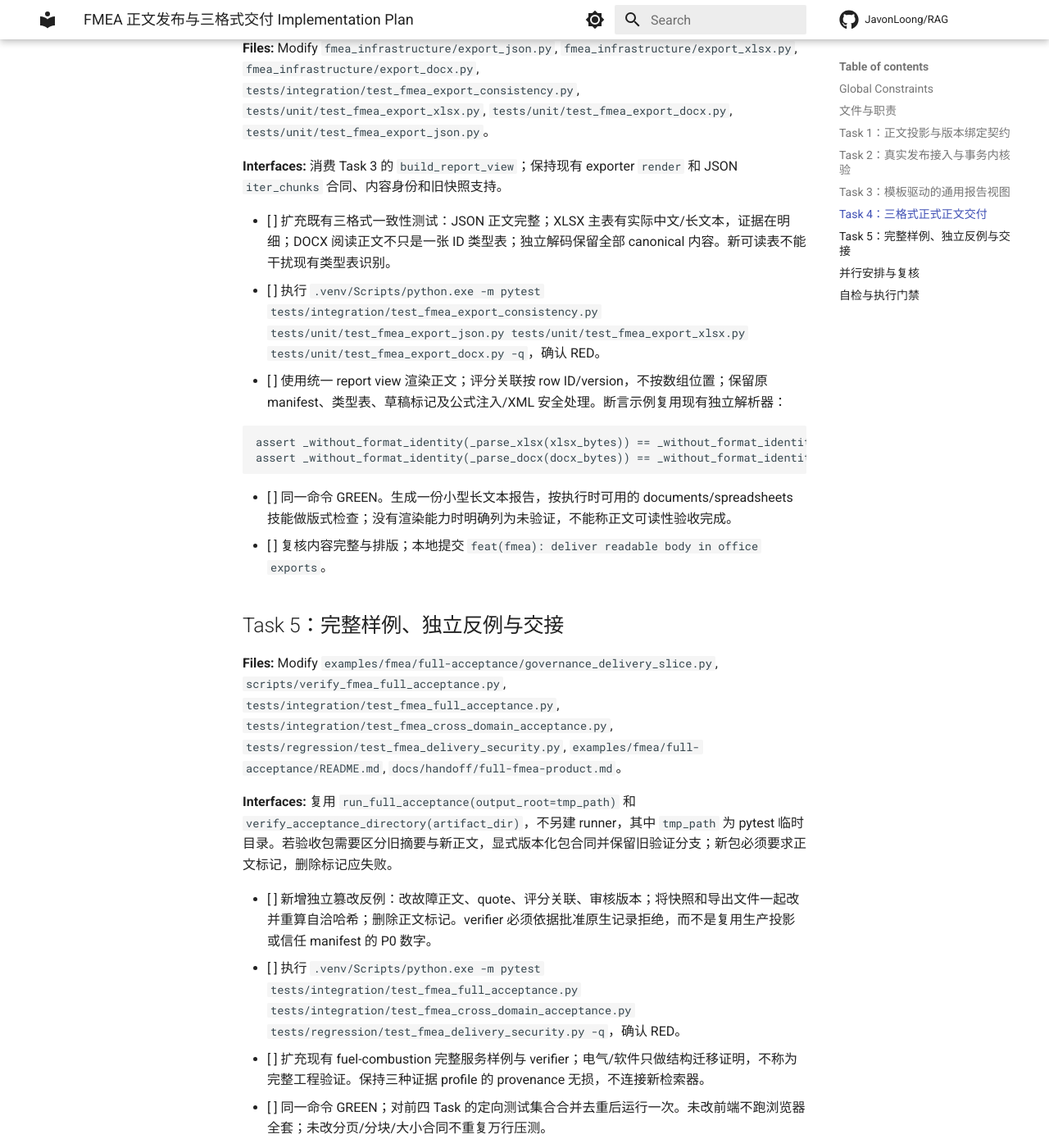
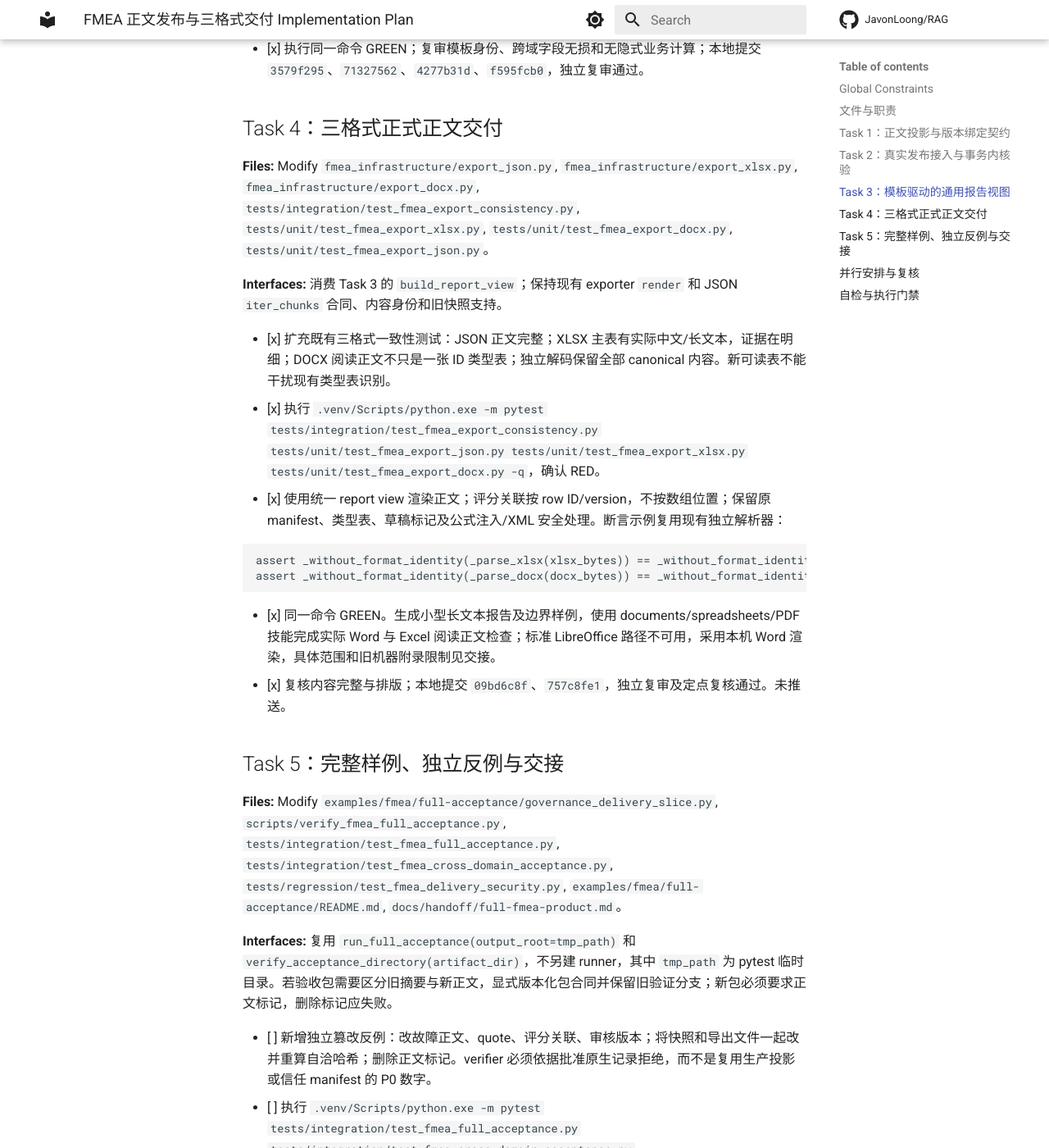
Before and after one commit to JavonLoong/RAG, an MkDocs documentation site: the page built from docs/superpowers/plans/2026-09-04-fmea-publication-body.md, in a window 1280 px wide and 1400 px high, scrolled down 6272 px. Shown: the whole window at 82% size. Built offline with MkDocs 1.6.1 and Material for MkDocs 9.7.7, drawn with Linux system fonts in a browser that asks for light colours; comment, search, counter and statistics services are not loaded; some of the changed text lies outside the part shown.

Commit message:
docs(fmea): record publication body task 4 completion

````diff
--- a/docs/superpowers/plans/2026-09-04-fmea-publication-body.md
+++ b/docs/superpowers/plans/2026-09-04-fmea-publication-body.md
@@ -17,6 +17,8 @@
 **Task 2 完成记录：代码至 `7d702fc6`。** 最终主代理定向验证 **165 passed in 28.61s**，全部改动文件 Ruff 与范围差异检查通过。独立 Luna xhigh 复审及两轮定点复核关闭全部发现，Spec ✅ / Quality Approved，无新增 Critical/Important。实施记录见 [Task 2 交接](../../handoff/fmea-publication-body-task2.md)。新 SQLite 集成测试改用独立文件名，避免与单元测试在同次 pytest 收集时重名。旧治理验收验证器的格式反例补充在 `tests/integration/test_fmea_governance_acceptance.py`，不提前宣称 Task 5 完成。
 
 **Task 3 完成记录（2026-09-04）。** 代码至 `f595fcb0`，主代理合并定向验证 **216 passed，1 deselected，31.53s**；未重复未改动的万行测试。12 个改动文件 Ruff 与范围差异检查通过；独立 Luna xhigh 复审 Spec PASS / Quality Approved，无阻断项。支持固定模板视图、完整模板集合提交核验与旧历史读取；生成布局使用稳定字段键排序，尚不支持任意自定义排序元数据。Task 4/5 未开始。[Task 3 交接](../../handoff/fmea-publication-body-task3.md)。
+
+**Task 4 完成记录（2026-09-05）。** 实现 `09bd6c8f`、复审修正 `757c8fe1`。主代理最终四文件定向集合 **106 passed in 3.46s**，范围 Ruff 与差异检查通过。独立 Luna xhigh 复审发现两项 XLSX 阻断问题，定点复核已关闭，PASS / Quality Approved。真实 Word 与 Excel 小样例及多换行/超长正文边界预览通过；旧机器附录宽表仍是明确保留的阅读限制，不宣称整份 DOCX 精排。Task 5 未开始。[Task 4 交接](../../handoff/fmea-publication-body-task4.md)。
 
 ## Global Constraints
 
@@ -140,17 +142,17 @@
 
 **Interfaces:** 消费 Task 3 的 `build_report_view`；保持现有 exporter `render` 和 JSON `iter_chunks` 合同、内容身份和旧快照支持。
 
-- [ ] 扩充既有三格式一致性测试：JSON 正文完整；XLSX 主表有实际中文/长文本，证据在明细；DOCX 阅读正文不只是一张 ID 类型表；独立解码保留全部 canonical 内容。新可读表不能干扰现有类型表识别。
-- [ ] 执行 `.venv/Scripts/python.exe -m pytest tests/integration/test_fmea_export_consistency.py tests/unit/test_fmea_export_json.py tests/unit/test_fmea_export_xlsx.py tests/unit/test_fmea_export_docx.py -q`，确认 RED。
-- [ ] 使用统一 report view 渲染正文；评分关联按 row ID/version，不按数组位置；保留原 manifest、类型表、草稿标记及公式注入/XML 安全处理。断言示例复用现有独立解析器：
+- [x] 扩充既有三格式一致性测试：JSON 正文完整；XLSX 主表有实际中文/长文本，证据在明细；DOCX 阅读正文不只是一张 ID 类型表；独立解码保留全部 canonical 内容。新可读表不能干扰现有类型表识别。
+- [x] 执行 `.venv/Scripts/python.exe -m pytest tests/integration/test_fmea_export_consistency.py tests/unit/test_fmea_export_json.py tests/unit/test_fmea_export_xlsx.py tests/unit/test_fmea_export_docx.py -q`，确认 RED。
+- [x] 使用统一 report view 渲染正文；评分关联按 row ID/version，不按数组位置；保留原 manifest、类型表、草稿标记及公式注入/XML 安全处理。断言示例复用现有独立解析器：
 
 ```python
 assert _without_format_identity(_parse_xlsx(xlsx_bytes)) == _without_format_identity(_semantic_json(snapshot))
 assert _without_format_identity(_parse_docx(docx_bytes)) == _without_format_identity(_semantic_json(snapshot))
 ```
 
-- [ ] 同一命令 GREEN。生成一份小型长文本报告，按执行时可用的 documents/spreadsheets 技能做版式检查；没有渲染能力时明确列为未验证，不能称正文可读性验收完成。
-- [ ] 复核内容完整与排版；本地提交 `feat(fmea): deliver readable body in office exports`。
+- [x] 同一命令 GREEN。生成小型长文本报告及边界样例，使用 documents/spreadsheets/PDF 技能完成实际 Word 与 Excel 阅读正文检查；标准 LibreOffice 路径不可用，采用本机 Word 渲染，具体范围和旧机器附录限制见交接。
+- [x] 复核内容完整与排版；本地提交 `09bd6c8f`、`757c8fe1`，独立复审及定点复核通过。未推送。
 
 ## Task 5：完整样例、独立反例与交接
 
````
Also changed, not shown: docs/handoff/fmea-publication-body-task4.md (added, +48 -0 lines).
